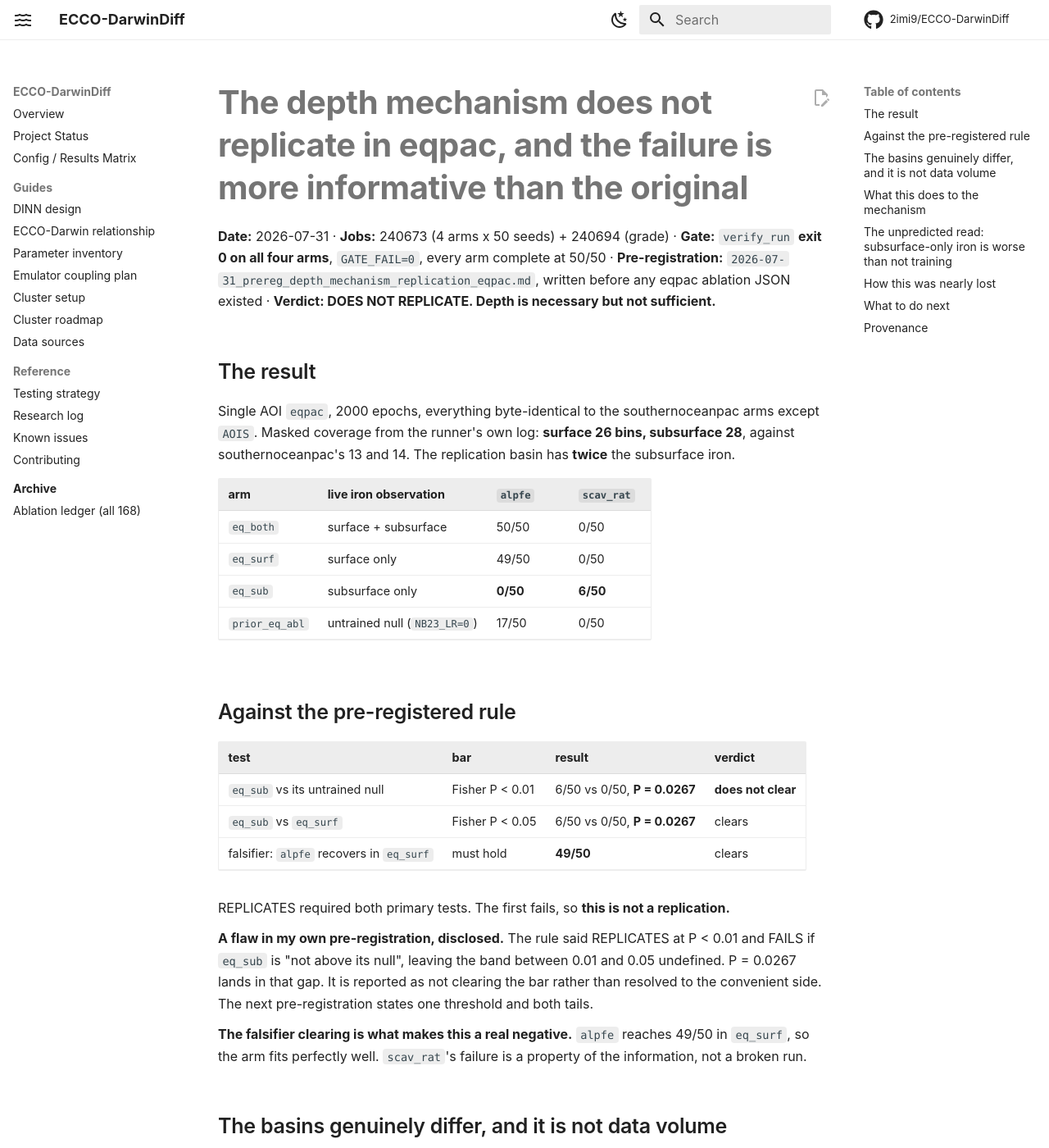
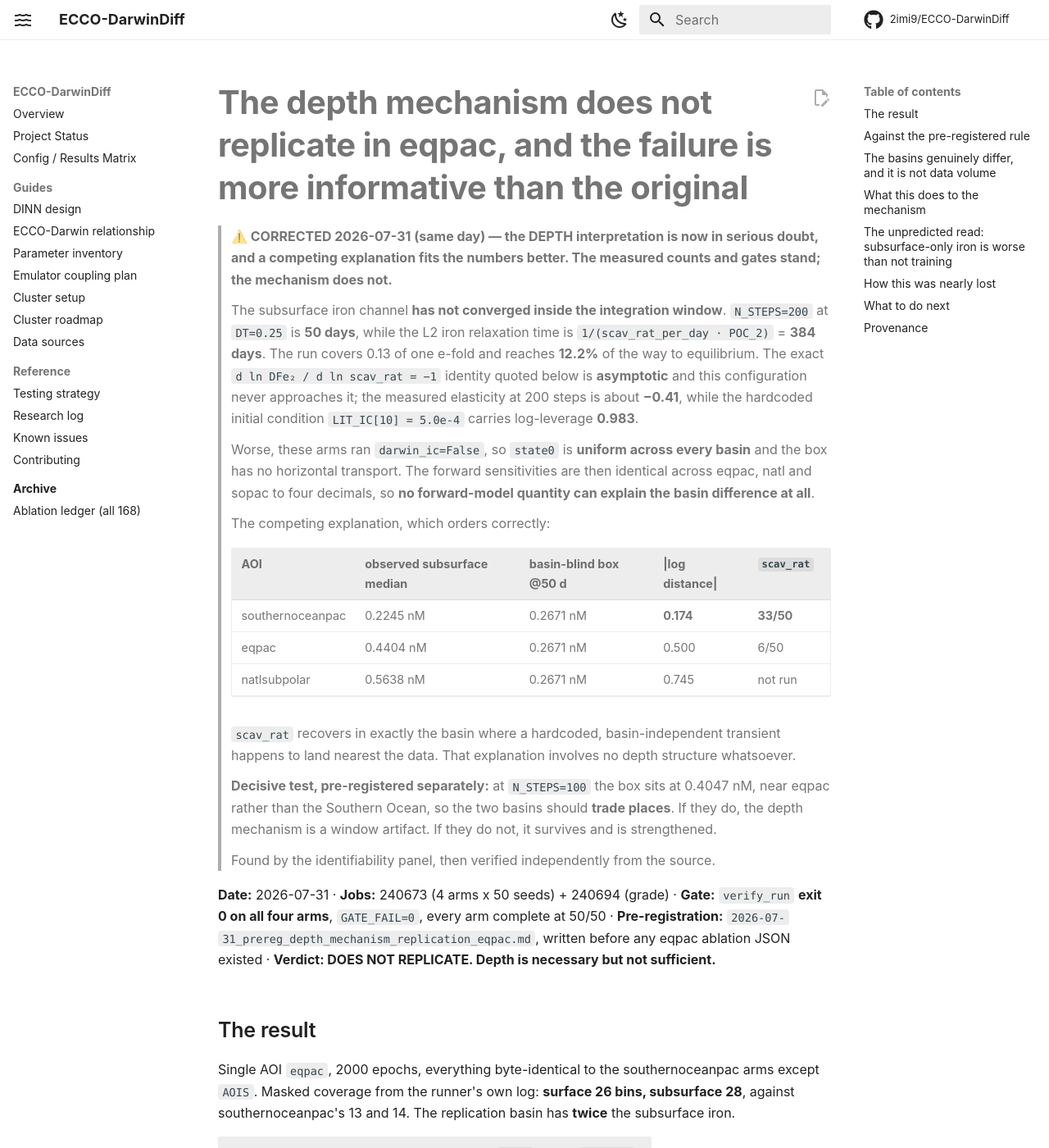
Before and after one commit to 2imi9/ECCO-DarwinDiff, an MkDocs documentation site: the page built from docs/findings/2026-07-31_depth_mechanism_does_not_replicate_in_eqpac.md, in a window 1280 px wide and 1400 px high. Shown: the whole window at 82% size. Built offline with MkDocs 1.6.1 and Material for MkDocs 9.7.7, drawn with Linux system fonts in a browser that asks for light colours; comment, search, counter and statistics services are not loaded.

Commit message:
correct: the subsurface iron channel has not converged, so the DEPTH mechanism is in doubt
Both 2026-07-31 depth findings now carry a correction banner. The measured counts and the
verify_run gates stand. The interpretation may not.

Three verified facts, checked from source rather than taken from the agent that raised them:

1. N_STEPS=200 at DT=0.25 is 50 days. The L2 iron relaxation time is 1/(scav_rat_per_day *
   POC_2) = 384 days. The run covers 0.13 of one e-fold and gets 12.2% of the way to
   equilibrium. The exact d ln DFe2 / d ln scav_rat = -1 identity I quoted this morning is
   ASYMPTOTIC; the measured elasticity at 200 steps is about -0.41 while the hardcoded
   LIT_IC[10] = 5.0e-4 carries log-leverage 0.983. The observable is mostly the initial
   condition.

2. These arms ran darwin_ic=False, so state0 is uniform in every basin, and the box has no
   horizontal transport. Forward sensitivities are then identical across eqpac/natl/sopac to
   four decimals. No forward-model quantity can explain a basin difference that the forward
   model does not have.

3. A competing explanation orders the result correctly with no depth structure at all.
   Observed subsurface medians are sopac 0.2245 nM, eqpac 0.4404, natl 0.5638 against a
   basin-blind box value of 0.2671 nM at 50 days. Log distances 0.174 < 0.500 < 0.745, and
   scav_rat recovery is 33/50 for sopac against 6/50 for eqpac. scav_rat recovers in exactly
   the basin where the transient happens to sit nearest the data.

This also supplies the missing explanation for eq_sub alpfe landing below its untrained null,
without needing misspecification.

The decisive test is cheap and pre-registered next: at N_STEPS=100 the box sits at 0.4047 nM,
near eqpac rather than the Southern Ocean, so the two basins should TRADE PLACES. N_STEPS is
hardcoded at run_v3.0_joint_multi_aoi.py:588 and has never been swept.

```diff
--- a/docs/findings/2026-07-31_depth_mechanism_does_not_replicate_in_eqpac.md
+++ b/docs/findings/2026-07-31_depth_mechanism_does_not_replicate_in_eqpac.md
@@ -1,4 +1,36 @@
 # The depth mechanism does not replicate in eqpac, and the failure is more informative than the original
+
+> **⚠️ CORRECTED 2026-07-31 (same day) — the DEPTH interpretation is now in serious doubt, and a
+> competing explanation fits the numbers better. The measured counts and gates stand; the mechanism
+> does not.**
+>
+> The subsurface iron channel **has not converged inside the integration window**. `N_STEPS=200` at
+> `DT=0.25` is **50 days**, while the L2 iron relaxation time is `1/(scav_rat_per_day · POC_2)` =
+> **384 days**. The run covers 0.13 of one e-fold and reaches **12.2%** of the way to equilibrium.
+> The exact `d ln DFe₂ / d ln scav_rat = −1` identity quoted below is **asymptotic** and this
+> configuration never approaches it; the measured elasticity at 200 steps is about **−0.41**, while
+> the hardcoded initial condition `LIT_IC[10] = 5.0e-4` carries log-leverage **0.983**.
+>
+> Worse, these arms ran `darwin_ic=False`, so `state0` is **uniform across every basin** and the box
+> has no horizontal transport. The forward sensitivities are then identical across eqpac, natl and
+> sopac to four decimals, so **no forward-model quantity can explain the basin difference at all**.
+>
+> The competing explanation, which orders correctly:
+>
+> | AOI | observed subsurface median | basin-blind box @50 d | \|log distance\| | `scav_rat` |
+> |---|---|---|---|---|
+> | southernoceanpac | 0.2245 nM | 0.2671 nM | **0.174** | **33/50** |
+> | eqpac | 0.4404 nM | 0.2671 nM | 0.500 | 6/50 |
+> | natlsubpolar | 0.5638 nM | 0.2671 nM | 0.745 | not run |
+>
+> `scav_rat` recovers in exactly the basin where a hardcoded, basin-independent transient happens to
+> land nearest the data. That explanation involves no depth structure whatsoever.
+>
+> **Decisive test, pre-registered separately:** at `N_STEPS=100` the box sits at 0.4047 nM, near
+> eqpac rather than the Southern Ocean, so the two basins should **trade places**. If they do, the
+> depth mechanism is a window artifact. If they do not, it survives and is strengthened.
+>
+> Found by the identifiability panel, then verified independently from the source.
 
 **Date:** 2026-07-31 · **Jobs:** 240673 (4 arms x 50 seeds) + 240694 (grade) ·
 **Gate:** `verify_run` **exit 0 on all four arms**, `GATE_FAIL=0`, every arm complete at 50/50 ·
```
Also changed, not shown: docs/findings/2026-07-31_scavrat_southern_ocean_signal_is_depth.md (+12 -0 lines).
